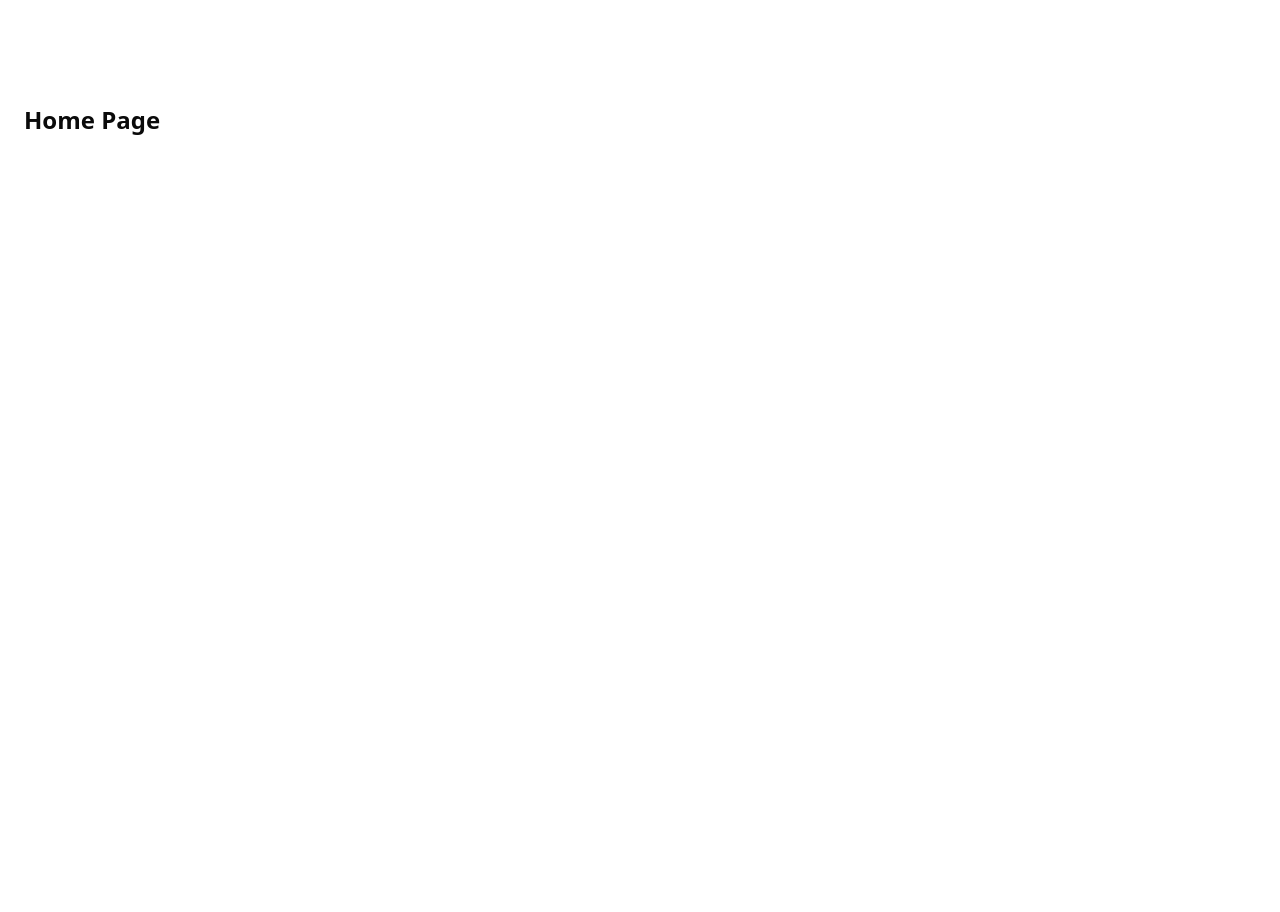
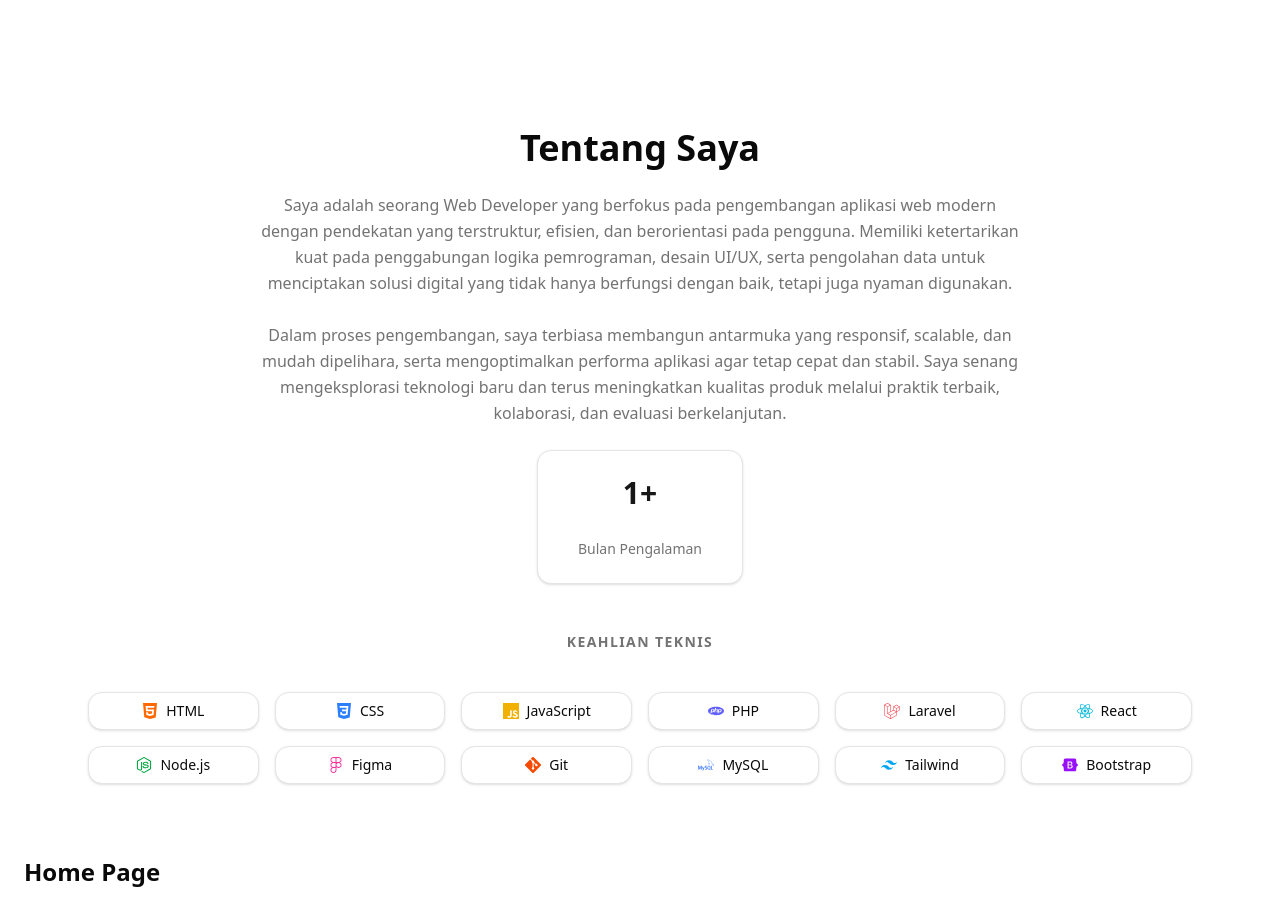
Before and after one commit to rstisbil15/portofolio, a React (Vite) app: page / in a window 1280 px wide. Shown: the part 720-1632 px from the top of the page. Before the commit the page ends 880 px from the top, so only its background shows below. Built offline with nearby package versions, Linux system fonts and the light colour scheme.

Commit message:
feat: add about me section

```diff
--- a/package.json
+++ b/package.json
@@ -18,6 +18,7 @@
     "framer-motion": "^12.26.2",
     "react": "^19.2.0",
     "react-dom": "^19.2.0",
+    "react-icons": "^5.5.0",
     "react-router-dom": "^7.12.0"
   },
   "devDependencies": {
--- /dev/null
+++ b/src/components/home/AboutMe.tsx
@@ -0,0 +1,131 @@
+import PageContainer from "@/components/layout/PageContainer"
+import { Card } from "@/components/ui/card"
+import {
+  SiHtml5,
+  SiCss3,
+  SiJavascript,
+  SiPhp,
+  SiLaravel,
+  SiReact,
+  SiNodedotjs,
+  SiFigma,
+  SiGit,
+  SiMysql,
+  SiTailwindcss,
+  SiBootstrap,
+} from "react-icons/si"
+import { motion } from "framer-motion"
+
+const techStack = [
+  { name: "HTML", icon: SiHtml5, color: "text-orange-500" },
+  { name: "CSS", icon: SiCss3, color: "text-blue-500" },
+  { name: "JavaScript", icon: SiJavascript, color: "text-yellow-500" },
+  { name: "PHP", icon: SiPhp, color: "text-indigo-500" },
+  { name: "Laravel", icon: SiLaravel, color: "text-red-500" },
+  { name: "React", icon: SiReact, color: "text-cyan-500" },
+  { name: "Node.js", icon: SiNodedotjs, color: "text-green-600" },
+  { name: "Figma", icon: SiFigma, color: "text-pink-500" },
+  { name: "Git", icon: SiGit, color: "text-orange-600" },
+  { name: "MySQL", icon: SiMysql, color: "text-blue-600" },
+  { name: "Tailwind", icon: SiTailwindcss, color: "text-sky-500" },
+  { name: "Bootstrap", icon: SiBootstrap, color: "text-purple-600" },
+]
+
+export default function AboutMe() {
+  return (
+    <section className="py-12">
+      <PageContainer>
+        <motion.div
+          initial={{ opacity: 0, y: 24 }}
+          whileInView={{ opacity: 1, y: 0 }}
+          viewport={{ once: true }}
+          transition={{ duration: 0.6, ease: "easeOut" }}
+          className="mx-auto max-w-3xl text-center space-y-6"
+        >
+          {/* title */}
+          <h2 className="text-3xl md:text-4xl font-bold">
+            Tentang Saya
+          </h2>
+          {/* description */}
+          <p className="text-muted-foreground leading-relaxed">
+            Saya adalah seorang Web Developer yang berfokus pada pengembangan
+            aplikasi web modern dengan pendekatan yang terstruktur, efisien,
+            dan berorientasi pada pengguna. Memiliki ketertarikan kuat pada
+            penggabungan logika pemrograman, desain UI/UX, serta pengolahan data
+            untuk menciptakan solusi digital yang tidak hanya berfungsi dengan
+            baik, tetapi juga nyaman digunakan.
+            <br /><br />
+            Dalam proses pengembangan, saya terbiasa membangun antarmuka yang
+            responsif, scalable, dan mudah dipelihara, serta mengoptimalkan
+            performa aplikasi agar tetap cepat dan stabil. Saya senang
+            mengeksplorasi teknologi baru dan terus meningkatkan kualitas
+            produk melalui praktik terbaik, kolaborasi, dan evaluasi berkelanjutan.
+          </p>
+          {/* experience */}
+          <motion.div
+            initial={{ opacity: 0, scale: 0.9 }}
+            whileInView={{ opacity: 1, scale: 1 }}
+            viewport={{ once: true }}
+            transition={{ duration: 0.5, ease: "easeOut", delay: 0.2 }}
+            className="flex justify-center"
+          >
+            <Card className="px-10 py-6 text-center">
+              <p className="text-3xl font-bold text-primary">1+</p>
+              <p className="text-sm text-muted-foreground mt-1">
+                Bulan Pengalaman
+              </p>
+            </Card>
+          </motion.div>
+        </motion.div>
+        {/* techstack */}
+        <div className="mt-12">
+          <motion.h3
+            initial={{ opacity: 0 }}
+            whileInView={{ opacity: 1 }}
+            viewport={{ once: true }}
+            transition={{ duration: 0.4 }}
+            className="text-center text-sm font-semibold tracking-widest text-muted-foreground mb-10"
+          >
+            KEAHLIAN TEKNIS
+          </motion.h3>
+
+          <motion.div
+            initial="hidden"
+            whileInView="visible"
+            viewport={{ once: true }}
+            variants={{
+              hidden: {},
+              visible: {
+                transition: {
+                  staggerChildren: 0.06,
+                },
+              },
+            }}
+            className="grid grid-cols-2 sm:grid-cols-3 md:grid-cols-4 lg:grid-cols-6 gap-4"
+          >
+            {techStack.map((tech) => (
+              <motion.div
+                key={tech.name}
+                variants={{
+                  hidden: { opacity: 0, y: 12 },
+                  visible: { opacity: 1, y: 0 },
+                }}
+                transition={{ duration: 0.6, ease: "easeOut" }}
+              >
+                <Card
+                  key={tech.name}
+                  className="flex flex-row items-center justify-center gap-2 px-4 py-2 text-sm hover:shadow-sm transition"
+                >
+                  <tech.icon className={`h-4 w-4 ${tech.color}`} />
+                  <span className="font-medium">
+                    {tech.name}
+                  </span>
+                </Card>
+              </motion.div>
+            ))}
+          </motion.div>
+        </div>
+      </PageContainer>
+    </section>
+  )
+}
--- a/src/components/home/Introduction.tsx
+++ b/src/components/home/Introduction.tsx
@@ -2,6 +2,7 @@ import { motion } from "framer-motion"
 import { Button } from "@/components/ui/button"
 import PageContainer from "../layout/PageContainer"
 import { Separator } from "@/components/ui/separator"
+import { Download } from "lucide-react"
 
 export default function Introduction() {
   return (
@@ -48,6 +49,7 @@ export default function Introduction() {
 
               <Button size="lg" variant="outline" asChild>
                 <a href="/cv.pdf" download>
+                  <Download className="mr-2 h-4 w-4" />
                   Unduh CV
                 </a>
               </Button>
--- a/src/pages/Home.tsx
+++ b/src/pages/Home.tsx
@@ -1,13 +1,15 @@
 import Navbar from "@/components/Navbar"
 import Introduction from "@/components/home/Introduction"
+import AboutMe from "@/components/home/AboutMe"
 
 export default function Home() {
   return (
     <>
       <Navbar />
-      <div className="">
+      <div className=""> {/* background div */}
         <Introduction />
       </div>
+      <AboutMe />
       <div className="p-6">
         <h1 className="text-2xl font-bold">Home Page</h1>
       </div>
```
Also changed, not shown: 1 other file (tests, documents, lock files or other folders).
